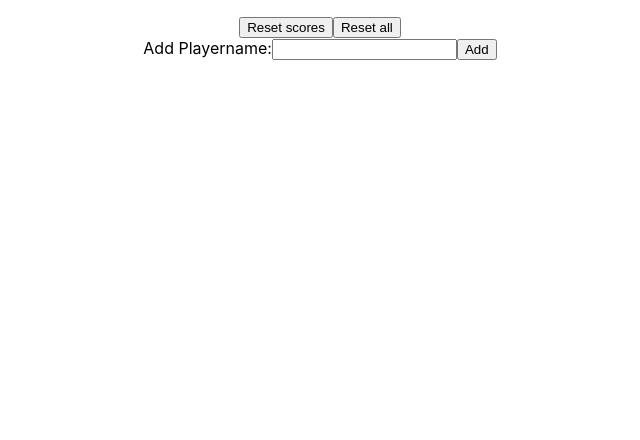
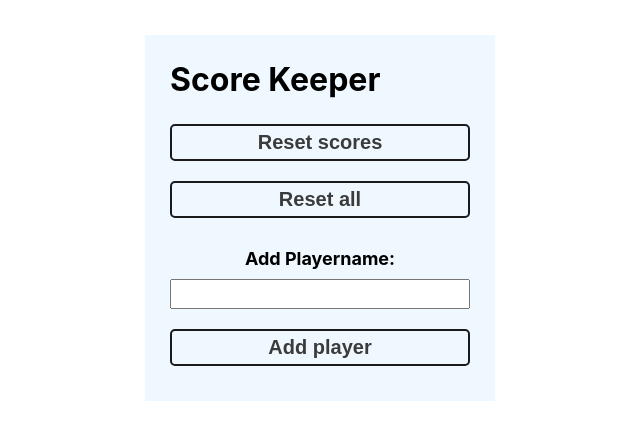
Before and after one commit to cosinushh/score-keeper, a React (Create React App) app: page / in a window 1280 px wide. Shown: the top 440 px of the page, without its empty margins (320-960 px from the left). Built offline with nearby package versions, Linux system fonts and the light colour scheme.

Commit message:
add css styling

```diff
--- a/src/App.css
+++ b/src/App.css
@@ -1,3 +1,16 @@
 .App {
+  width: 350px;
+  margin: auto;
   text-align: center;
+  background-color: aliceblue;
+  padding: 25px;
 }
+
+h1 {
+  margin: 0 0 15px 0;
+  text-align: left;
+}
+
+ul {
+  padding: 0;
+}
--- a/src/App.js
+++ b/src/App.js
@@ -4,19 +4,6 @@ import Player from "./components/Player";
 import Button from "./components/Button";
 import Playerform from "./components/Playerform";
 import { nanoid } from "nanoid";
-
-/* const initialPlayers = [
-  {
-    id: "98sad98s",
-    name: "Hans",
-    score: 0,
-  },
-  {
-    id: "6a762ass2",
-    name: "Kurt",
-    score: 10,
-  },
-]; */
 
 function App() {
   const [players, setPlayers] = useState([]);
@@ -53,24 +40,36 @@ function App() {
     );
   }
 
+  function resetScores() {
+    setPlayers((prevPlayers) =>
+      prevPlayers.map((player) => {
+        return { ...player, score: 0 };
+      })
+    );
+  }
+
+  function resetAll() {
+    setPlayers((prevPlayers) => (prevPlayers = []));
+  }
+
   return (
     <div className="App">
+      <h1>Score Keeper</h1>
       <ul>
         {players.map((player) => {
           return (
             <Player
               key={player.id}
-              id={player.id}
               playerName={player.name}
               score={player.score}
-              clickIncrease={increaseScore}
-              clickDecrease={decreaseScore}
+              clickIncrease={() => increaseScore(player.id)}
+              clickDecrease={() => decreaseScore(player.id)}
             />
           );
         })}
       </ul>
-      <Button text="Reset scores" />
-      <Button text="Reset all" />
+      <Button text="Reset scores" handler={resetScores} />
+      <Button text="Reset all" handler={resetAll} />
       <Playerform clickHandler={addPlayer} />
     </div>
   );
--- /dev/null
+++ b/src/components/Button.css
@@ -0,0 +1,42 @@
+.button-28 {
+  appearance: none;
+  background-color: transparent;
+  border: 2px solid #1a1a1a;
+  border-radius: 5px;
+  box-sizing: border-box;
+  color: #3b3b3b;
+  cursor: pointer;
+  display: inline-block;
+  margin: 10px auto;
+  font-size: 20px;
+  font-weight: 600;
+  line-height: normal;
+  min-height: 30px;
+  min-width: 0;
+  outline: none;
+  padding: 5px;
+  text-align: center;
+  text-decoration: none;
+  transition: all 300ms cubic-bezier(0.23, 1, 0.32, 1);
+  user-select: none;
+  -webkit-user-select: none;
+  touch-action: manipulation;
+  width: 100%;
+  will-change: transform;
+}
+
+.button-28:disabled {
+  pointer-events: none;
+}
+
+.button-28:hover {
+  color: #fff;
+  background-color: #1a1a1a;
+  box-shadow: rgba(0, 0, 0, 0.25) 0 8px 15px;
+  transform: translateY(-2px);
+}
+
+.button-28:active {
+  box-shadow: none;
+  transform: translateY(0);
+}
--- a/src/components/Button.js
+++ b/src/components/Button.js
@@ -1,5 +1,11 @@
-function Button({ text }) {
-  return <button /* onClick={handler} */>{text}</button>;
+import "./Button.css";
+
+function Button({ text, handler }) {
+  return (
+    <button className="button-28" onClick={handler}>
+      {text}
+    </button>
+  );
 }
 
 export default Button;
--- /dev/null
+++ b/src/components/Player.css
@@ -0,0 +1,22 @@
+@import url("./Button.css");
+
+.player {
+  margin: 10px 0;
+  list-style: none;
+  list-style-type: none;
+  display: grid;
+  align-items: center;
+  grid-template-columns: 3fr 2fr;
+}
+
+.score {
+  font-size: 24px;
+  font-weight: bold;
+  display: flex;
+  align-items: center;
+  gap: 10px;
+}
+
+h2 {
+  text-align: left;
+}
--- a/src/components/Player.js
+++ b/src/components/Player.js
@@ -1,16 +1,18 @@
-import styled from "styled-components";
+import "./Player.css";
 
-function Player({ playerName, score, clickIncrease, clickDecrease, id }) {
+function Player({ playerName, score, clickIncrease, clickDecrease }) {
   return (
-    <li>
+    <li className="player">
       <h2>{playerName}</h2>
-      <button type="button" onClick={() => clickDecrease(id)}>
-        -
-      </button>
-      <p>{score}</p>
-      <button type="button" onClick={() => clickIncrease(id)}>
-        +
-      </button>
+      <div className="score">
+        <button className="button-28" type="button" onClick={clickDecrease}>
+          -
+        </button>
+        <p>{score}</p>
+        <button className="button-28" type="button" onClick={clickIncrease}>
+          +
+        </button>
+      </div>
     </li>
   );
 }
--- /dev/null
+++ b/src/components/Playerform.css
@@ -0,0 +1,20 @@
+@import url("./Button.css");
+
+form {
+  margin-top: 20px;
+}
+
+input {
+  height: 30px;
+  width: 100%;
+  font-size: 20px;
+  font-weight: bold;
+  text-align: center;
+  margin: 10px auto;
+}
+
+label {
+  font-size: 18px;
+  margin: 10px auto;
+  font-weight: bold;
+}
--- a/src/components/Playerform.js
+++ b/src/components/Playerform.js
@@ -1,11 +1,13 @@
+import "./Playerform.css";
+
 function Playerform({ clickHandler }) {
   return (
     <form onSubmit={clickHandler}>
-      <label>
-        Add Playername:
-        <input type="text" name="playername" id="playername" />
-      </label>
-      <button type="submit">Add</button>
+      <label htmlFor="playername">Add Playername: </label>
+      <input type="text" name="playername" id="playername" />
+      <button className="button-28" type="submit">
+        Add player
+      </button>
     </form>
   );
 }
--- a/src/index.css
+++ b/src/index.css
@@ -1,13 +1,18 @@
+* {
+  margin: 0;
+  box-sizing: border-box;
+}
+
 body {
-  margin: 0;
-  font-family: -apple-system, BlinkMacSystemFont, 'Segoe UI', 'Roboto', 'Oxygen',
-    'Ubuntu', 'Cantarell', 'Fira Sans', 'Droid Sans', 'Helvetica Neue',
+  margin-top: 35px;
+  font-family: -apple-system, BlinkMacSystemFont, "Segoe UI", "Roboto", "Oxygen",
+    "Ubuntu", "Cantarell", "Fira Sans", "Droid Sans", "Helvetica Neue",
     sans-serif;
   -webkit-font-smoothing: antialiased;
   -moz-osx-font-smoothing: grayscale;
 }
 
 code {
-  font-family: source-code-pro, Menlo, Monaco, Consolas, 'Courier New',
+  font-family: source-code-pro, Menlo, Monaco, Consolas, "Courier New",
     monospace;
 }
```
